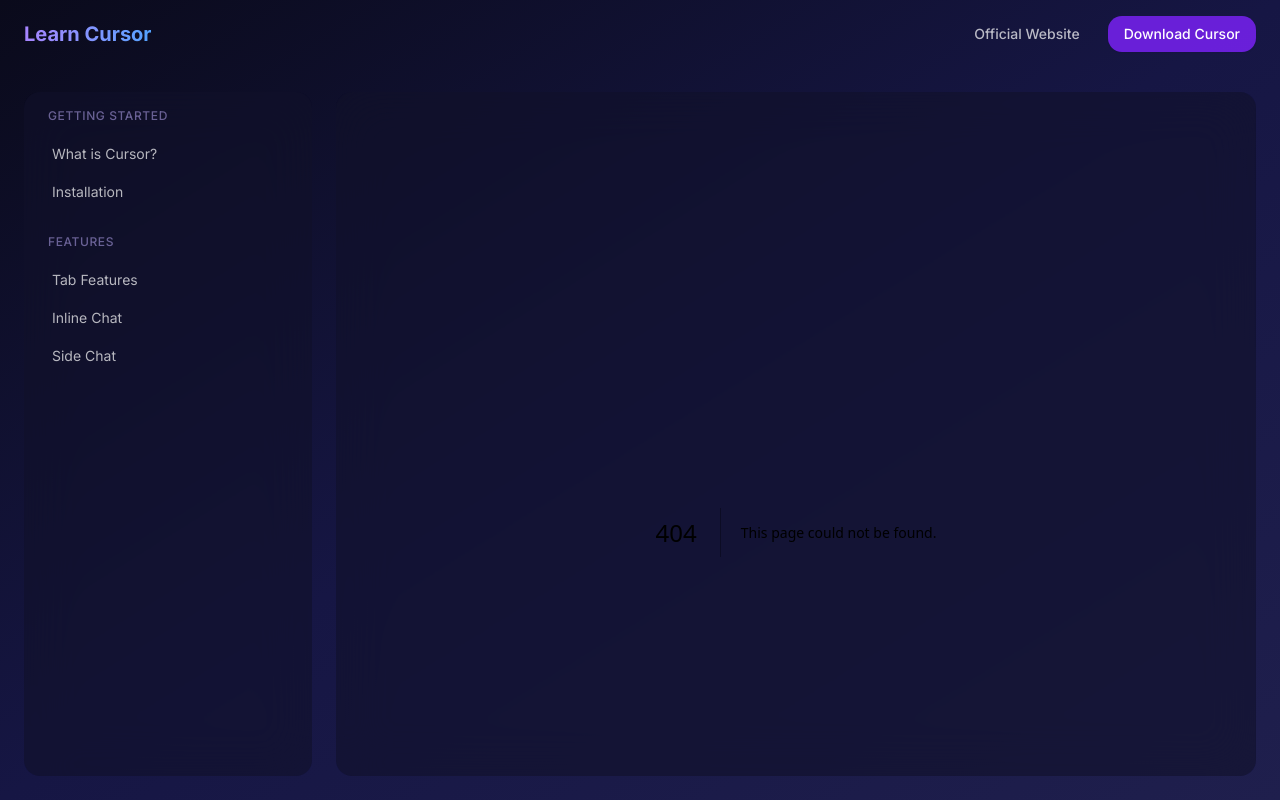
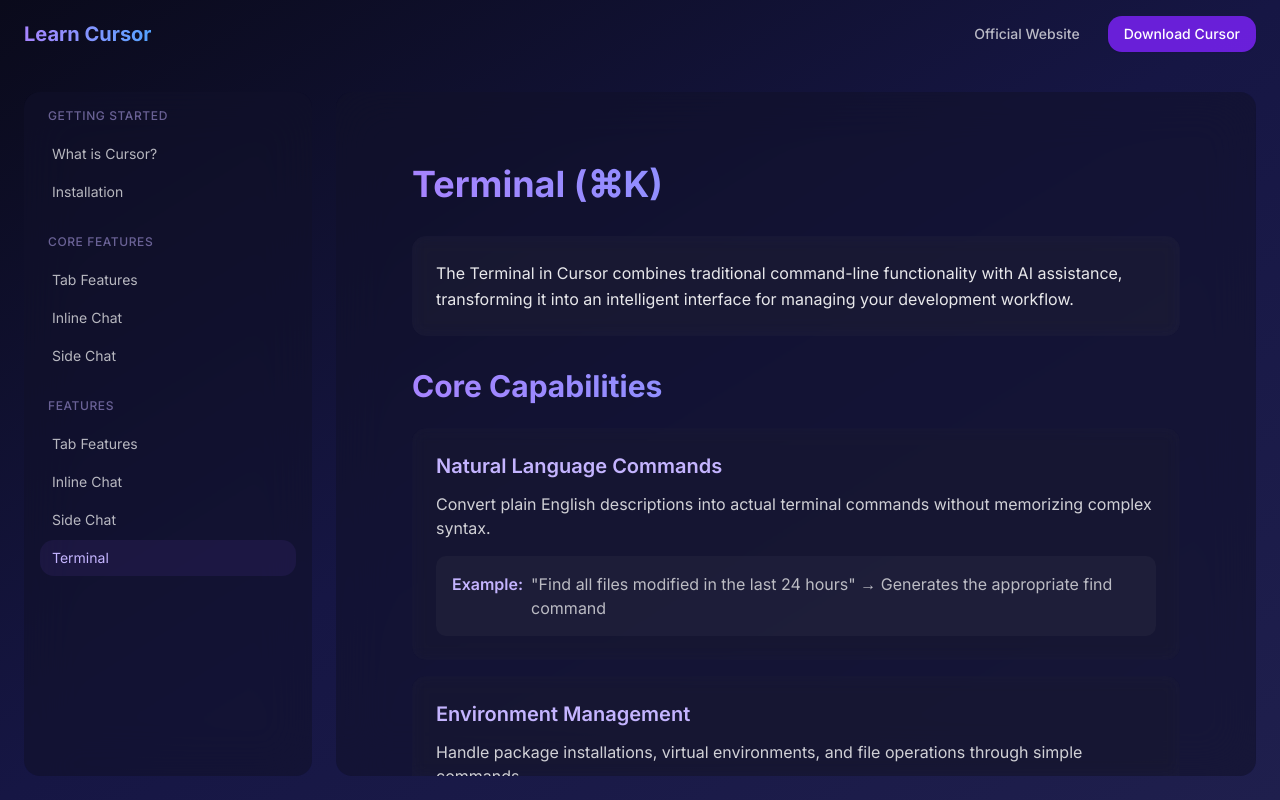
Before and after one commit to ferdelamad/learncursor, a Next.js app: page /features/terminal in a window 1280 px wide. Before the commit this address had no page. Built offline with nearby package versions, Linux system fonts and the light colour scheme.

Commit message:
add terminal section

```diff
--- a/app/features/side-chat/page.tsx
+++ b/app/features/terminal/page.tsx
@@ -1,12 +1,12 @@
-export default function SideChatPage() {
+export default function TerminalPage() {
   return (
     <div className="max-w-3xl mx-auto py-8">
       <h1 className="text-4xl font-bold mb-8 bg-gradient-to-r from-violet-400 to-blue-400 bg-clip-text text-transparent">
-        Side Chat (⌘L)
+        Terminal (⌘K)
       </h1>
       <div className="prose prose-invert max-w-none prose-lg">
         <p className="text-white/90 leading-relaxed mb-8 bg-white/[0.03] rounded-xl p-6 backdrop-blur-sm">
-          The side chat provides a dedicated space for comprehensive project-wide interactions and complex queries, accessible through the ⌘L shortcut.
+        The Terminal in Cursor combines traditional command-line functionality with AI assistance, transforming it into an intelligent interface for managing your development workflow.
         </p>
 
         <h2 className="text-3xl font-bold mt-8 mb-6 bg-gradient-to-r from-violet-400 to-blue-400 bg-clip-text text-transparent">
@@ -15,69 +15,49 @@ export default function SideChatPage() {
 
         <div className="space-y-4">
           <div className="bg-white/[0.02] rounded-xl p-6 backdrop-blur-sm hover:bg-white/[0.04] transition-colors">
-            <h3 className="text-xl font-semibold text-violet-300 mb-3">Project-Wide Access</h3>
+            <h3 className="text-xl font-semibold text-violet-300 mb-3">Natural Language Commands</h3>
             <p className="text-white/80 mb-4">
-              Query and analyze your entire codebase, search through files, and get comprehensive project insights.
+              Convert plain English descriptions into actual terminal commands without memorizing complex syntax.
             </p>
             <div className="bg-white/[0.03] rounded-lg p-4 space-y-2">
               <p className="flex gap-2">
                 <span className="text-violet-300 font-semibold">Example:</span>
-                <span className="text-white/70">"Find all API endpoints in the project"</span>
+                <span className="text-white/70">"Find all files modified in the last 24 hours" → Generates the appropriate find command</span>
               </p>
             </div>
           </div>
 
           <div className="bg-white/[0.02] rounded-xl p-6 backdrop-blur-sm hover:bg-white/[0.04] transition-colors">
-            <h3 className="text-xl font-semibold text-violet-300 mb-3">Enhanced Context</h3>
+            <h3 className="text-xl font-semibold text-violet-300 mb-3">Environment Management</h3>
             <p className="text-white/80 mb-4">
-              Add specific files, folders, or external references to your queries using @ commands for more accurate responses.
+              Handle package installations, virtual environments, and file operations through simple commands.
             </p>
             <div className="bg-white/[0.03] rounded-lg p-4 space-y-2">
               <p className="flex gap-2">
                 <span className="text-violet-300 font-semibold">Example:</span>
-                <span className="text-white/70">"@utils/helpers.js explain the authentication flow"</span>
+                <span className="text-white/70">Install npm packages, manage node versions, create React components</span>
               </p>
             </div>
           </div>
 
           <div className="bg-white/[0.02] rounded-xl p-6 backdrop-blur-sm hover:bg-white/[0.04] transition-colors">
-            <h3 className="text-xl font-semibold text-violet-300 mb-3">Easy Code Usage</h3>
+            <h3 className="text-xl font-semibold text-violet-300 mb-3">Git Operations</h3>
             <p className="text-white/80 mb-4">
-              Code snippets in chat responses can be easily copied, dragged into your editor, or applied with a single click.
+              Simplify complex git workflows using natural language without memorizing specific commands.
             </p>
             <div className="bg-white/[0.03] rounded-lg p-4 space-y-2">
               <p className="flex gap-2">
                 <span className="text-violet-300 font-semibold">Example:</span>
-                <span className="text-white/70">Copy code with the copy button or drag it directly into your editor</span>
+                <span className="text-white/70">"Undo my last commit but keep the changes" → Generates the correct git reset command</span>
               </p>
             </div>
           </div>
         </div>
 
-        <h2 className="text-3xl font-bold mt-8 mb-6 bg-gradient-to-r from-violet-400 to-blue-400 bg-clip-text text-transparent">
-          Interaction Methods
-        </h2>
-
-        <div className="bg-white/[0.02] rounded-xl p-6 backdrop-blur-sm">
-          <ul className="list-none space-y-3 text-white/80">
-            {[
-              "Drag and drop files/folders into chat",
-              "Use @ commands for file references",
-              "Copy code blocks directly from responses",
-              "Access project-wide search"
-            ].map((method, index) => (
-              <li key={index} className="flex items-start gap-3">
-                <span className="text-violet-400/60">•</span>
-                {method}
-              </li>
-            ))}
-          </ul>
-        </div>
-
         <div className="mt-8 bg-violet-500/[0.08] rounded-xl p-6 backdrop-blur-sm">
-          <p className="flex items-center gap-2 text-white/90">
+          <p className="flex items-center gap-4 text-white/90">
             <span className="text-violet-300 font-semibold whitespace-nowrap">💡 Pro Tip:</span>
-            For complex refactoring tasks, add multiple related files to the chat to ensure the AI understands the full context of your codebase.
+            Use the terminal's AI assistance for complex file operations or when you can't remember specific command flags and options.
           </p>
         </div>
       </div>
--- a/components/layout/sidebar.tsx
+++ b/components/layout/sidebar.tsx
@@ -28,6 +28,23 @@ const sections: Section[] = [
     ],
   },
   {
+    title: "Core Features",
+    items: [
+      {
+        title: "Tab Features",
+        href: "/features/tab",
+      },
+      {
+        title: "Inline Chat",
+        href: "/features/inline-chat",
+      },
+      {
+        title: "Side Chat",
+        href: "/features/side-chat",
+      },
+    ],
+  },
+  {
     title: "Features",
     items: [
       {
@@ -41,6 +58,10 @@ const sections: Section[] = [
       {
         title: "Side Chat",
         href: "/features/side-chat",
+      },
+      {
+        title: "Terminal",
+        href: "/features/terminal",
       },
     ],
   },
```
